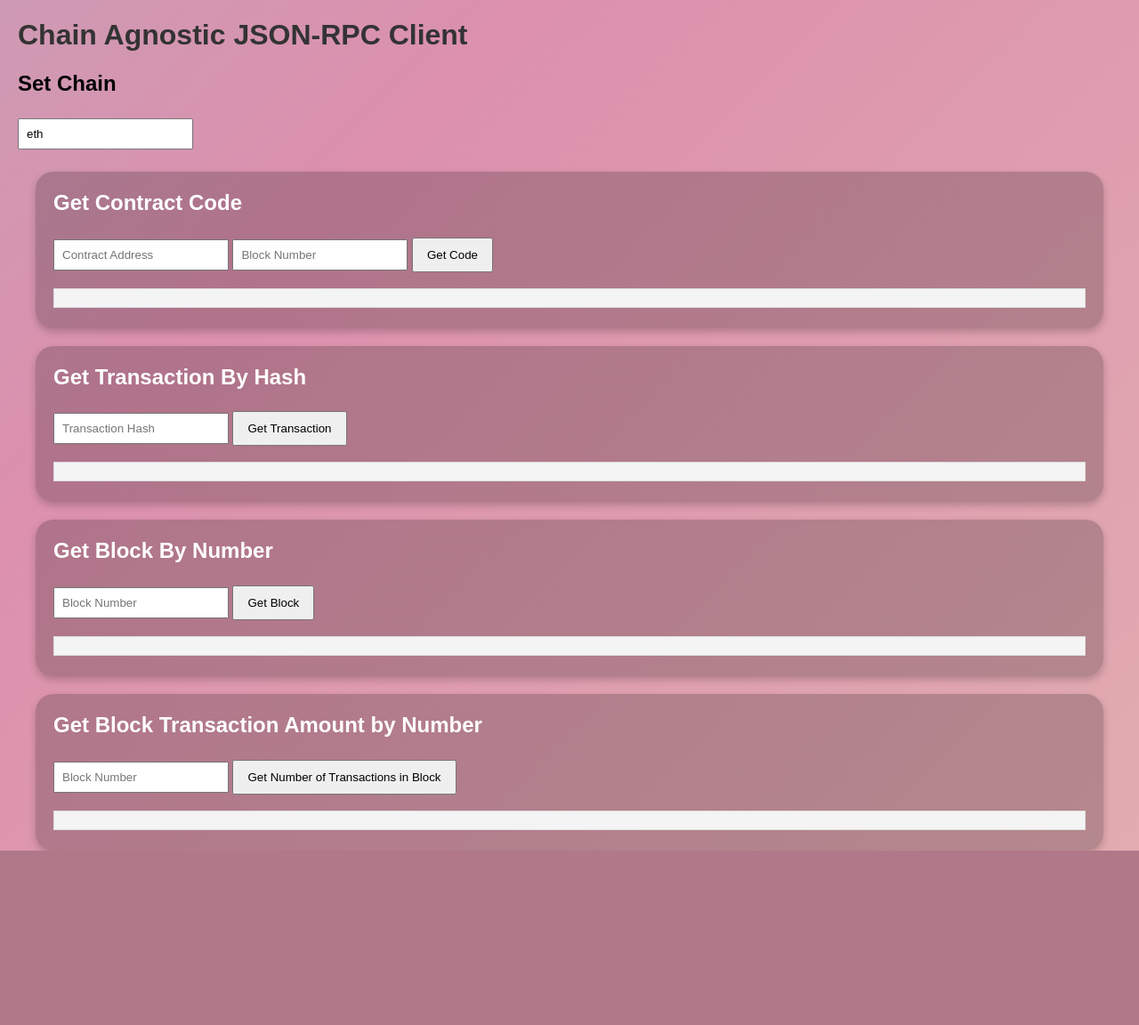
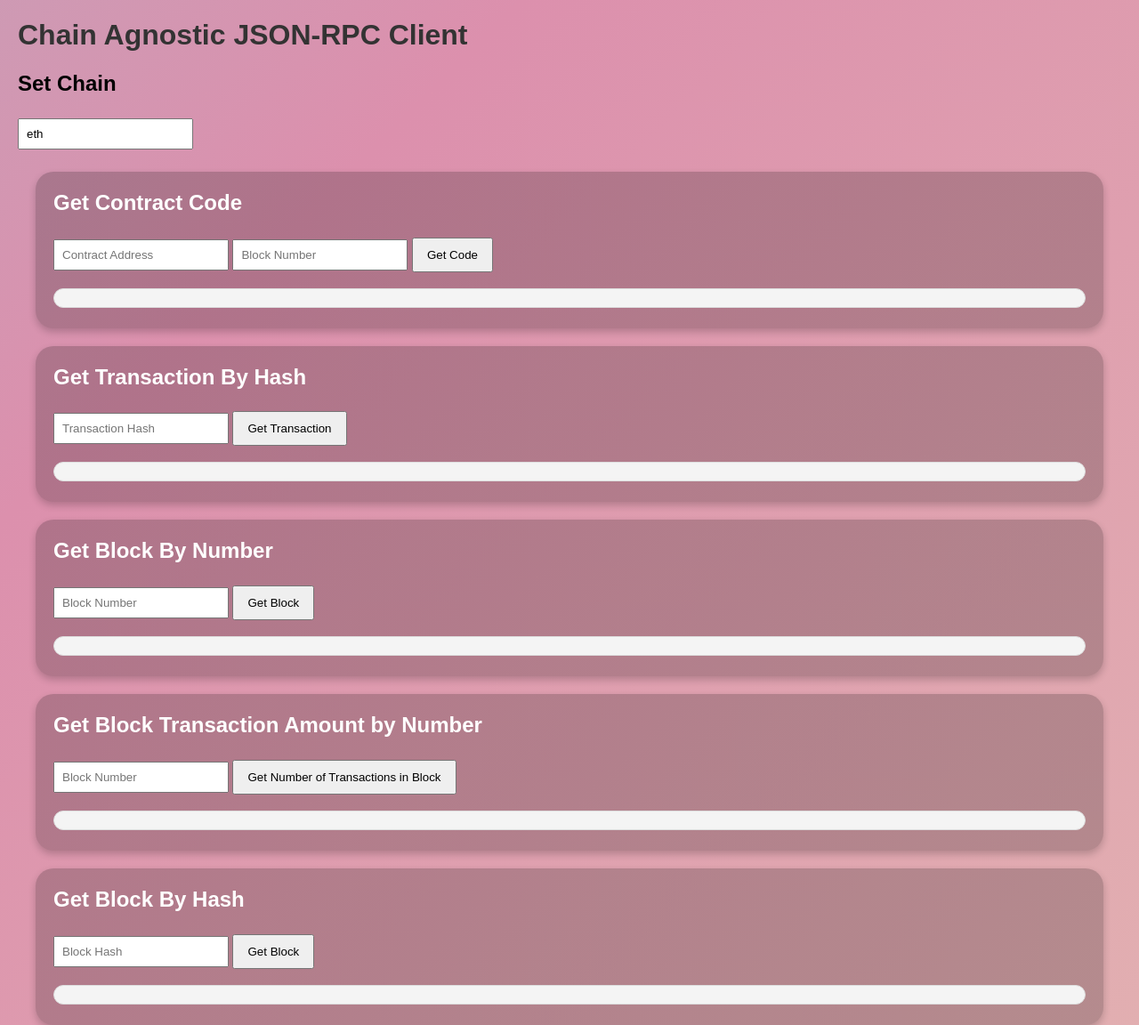
Before and after one commit to Ollivanders/CompassClip, a Flask app: page / in a window 1280 px wide. Shown: the whole page at 89% size. Before the commit the page ends 956 px from the top, so only its background shows below. Run offline with Flask 3, Linux system fonts and the light colour scheme; parts of the project's set-up code (start-up, migrations or seed data) failed here and were passed over.

Commit message:
feat: add block by hash

```diff
--- a/application/app.py
+++ b/application/app.py
@@ -38,6 +38,14 @@ def get_reader_blocks(chain, partition):
     )
 
 
+def get_reader_blocks_hash(chain, partition):
+    return PartitionedReader(
+        block_partition_dir(chain, partition),
+        lambda x: "0",
+        lambda x, y: x["hash"] == y["hash"],
+    )
+
+
 @jsonrpc.method("eth_getCode")
 def get_code(chain, address: str, blockNumber: str) -> list:
     reader = get_reader_contract(chain, "contract")
@@ -58,6 +66,12 @@ def get_block_by_number(chain, number: str) -> dict:
     records = reader.get_records({"number": int(number)})
     return records[0] if len(records) > 0 else None
 
+@jsonrpc.method("eth_getBlockByHash")
+def get_block_by_hash(chain, hash: str) -> dict:
+    reader = get_reader_blocks_hash(chain, "block")
+    records = reader.get_records({"hash": hash})
+    return records[0] if len(records) > 0 else None
+
 
 @jsonrpc.method("eth_getBlockTransactionCountByNumber")
 def get_block_transaction_count_by_number(chain, number: str) -> dict:
--- a/application/static/styles.css
+++ b/application/static/styles.css
@@ -21,6 +21,7 @@ pre {
     background-color: #f4f4f4;
     padding: 10px;
     border: 1px solid #ddd;
+    border-radius: 20px;
 }
 
 
--- a/application/templates/index.html
+++ b/application/templates/index.html
@@ -45,6 +45,13 @@
         <pre id="responseNumTransactBlock"></pre>
     </div>
 
+    <div class="area">
+        <h2>Get Block By Hash</h2>
+        <input type="text" id="blockHashInput" placeholder="Block Hash">
+        <button onclick="getBlockHash()">Get Block</button>
+        <pre id="responseBlockHash"></pre>
+    </div>
+
     <script>
         async function callJsonRpc(method, params) {
             const response = await fetch('/api', {
@@ -84,6 +91,13 @@
             document.getElementById('responseBlock').innerText = JSON.stringify(result, null, 2);
         }
 
+        async function getBlockHash() {
+            const chain = document.getElementById('chainInput').value;
+            const blockNumber = document.getElementById('blockHashInput').value;
+            const result = await callJsonRpc("eth_getBlockByHash", [chain, blockNumber]);
+            document.getElementById('responseBlockHash').innerText = JSON.stringify(result, null, 2);
+        }
+
         async function getNumTransactByBlock() {
             const chain = document.getElementById('chainInput').value;
             const blockNumber = document.getElementById('blockTransactionAmountNumberInput').value;
```
